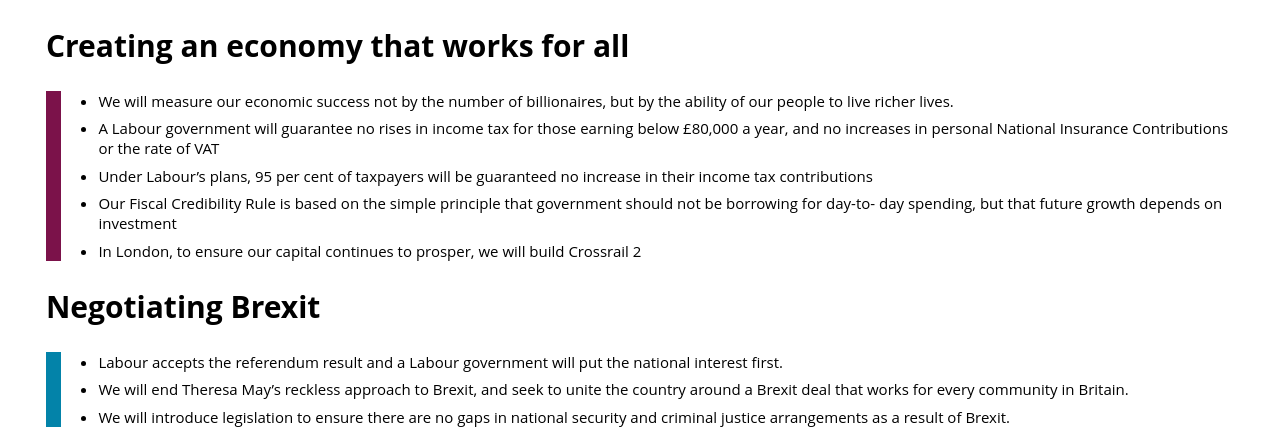
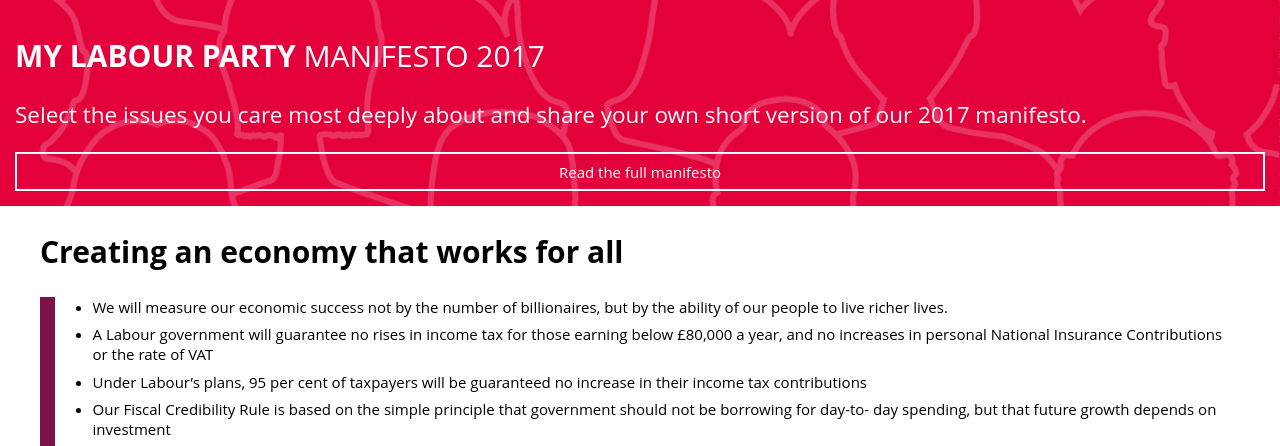
Before and after one commit to richardolsson/mylabourmanifesto, a Django app: page / in a window 1280 px wide. Shown: the top 446 px of the page. Run offline with Django 3.2, Linux system fonts and the light colour scheme; style sheets or scripts are compiled from the project's sources.

Commit message:
Add a simple introduction

```diff
--- a/backend/mylabourmanifesto/templates/mylabourmanifesto/index.html
+++ b/backend/mylabourmanifesto/templates/mylabourmanifesto/index.html
@@ -8,6 +8,15 @@
     <script src="{% static 'main.js' %}"></script>
 </head>
 <body>
+    <div id="intro">
+        <h1><strong>MY LABOUR PARTY</strong> MANIFESTO 2017</h1>
+        <p>
+            Select the issues you care most deeply about and share your own
+            short version of our 2017 manifesto.
+        </p>
+        <a href="http://www.labour.org.uk/index.php/manifesto2017"
+            class="manifesto-link">Read the full manifesto</a>
+    </div>
     <div id="manifesto">
         <div class="section economy">
             <h2>Creating an economy that works for all</h2>
--- a/src/scss/_base.scss
+++ b/src/scss/_base.scss
@@ -1,3 +1,8 @@
+html, body {
+    margin: 0;
+    padding: 0;
+}
+
 body {
     font-size: 16px;
 }
--- /dev/null
+++ b/src/scss/_intro.scss
@@ -0,0 +1,40 @@
+#intro {
+    position: relative;
+    background-color: $c-brand-main;
+    padding: 1em;
+    color: white;
+
+    &:before {
+        content: "";
+        display: block;
+        background: url(bg.png) center center;
+        background-size: cover;
+        position: absolute;
+        top: 0;
+        left: 0;
+        right: 0;
+        bottom: 0;
+        z-index: 0;
+        opacity: 0.2;
+    }
+
+    & > * {
+        position: relative;
+        z-index: 1;
+    }
+
+    h1 {
+        font-size: 2em;
+        font-weight: normal;
+
+        strong {
+            font-weight: bold;
+        }
+    }
+
+    a.manifesto-link {
+        @include button;
+        border-color: white;
+        color: white;
+    }
+}
--- a/src/scss/main.scss
+++ b/src/scss/main.scss
@@ -1,5 +1,6 @@
 @import 'variables';
 @import 'mixins';
 @import 'base';
+@import 'intro';
 @import 'manifesto';
 @import 'preview';
```
